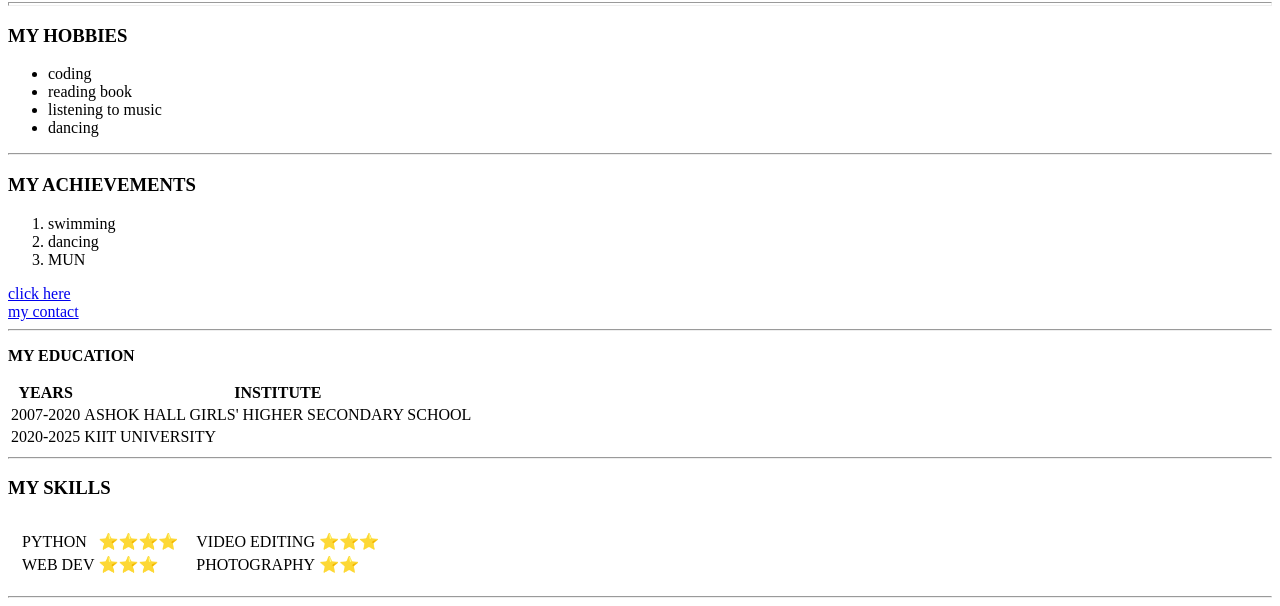
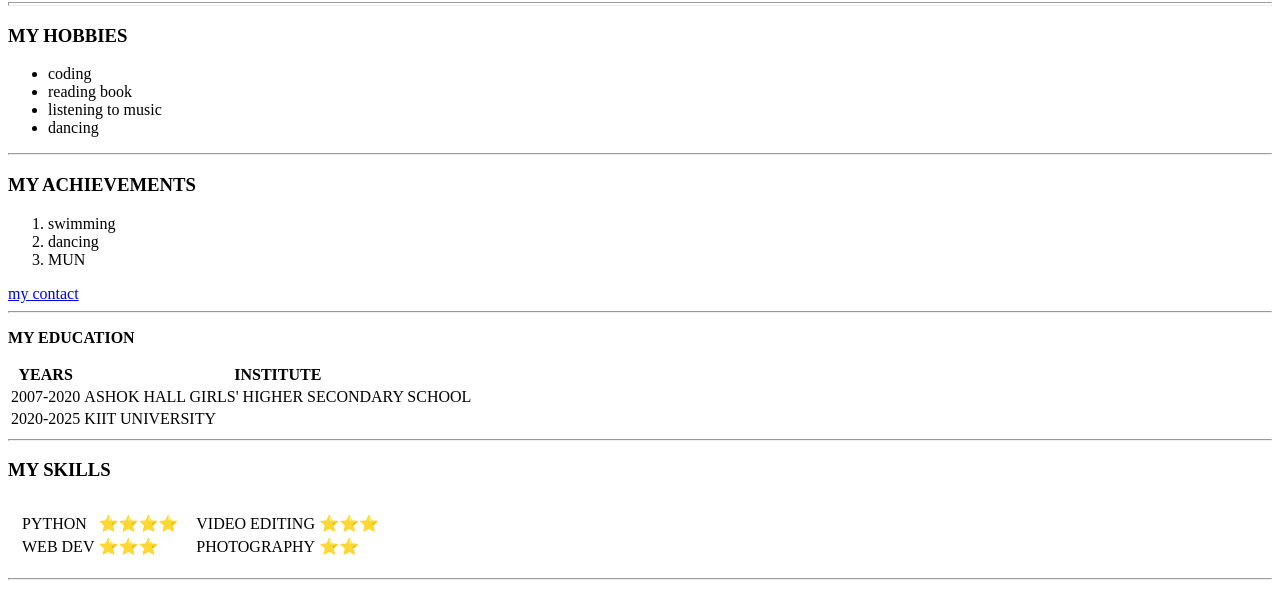
Before and after one commit to Vedika2663/cv, a plain HTML site: page index.html in a window 1280 px wide. Shown: the part 637-1243 px from the top of the page. Drawn offline with Linux system fonts and the light colour scheme.

Commit message:
Update index.html

```diff
--- a/index.html
+++ b/index.html
@@ -40,7 +40,6 @@
             <li>dancing</li>
             <li>MUN</li>
         </ol>
-        <a href="hobbies.html">click here</a><br>
         <a href="contact.html">my contact</a>
         <hr>
         <p><strong>MY EDUCATION</strong></p>
```
